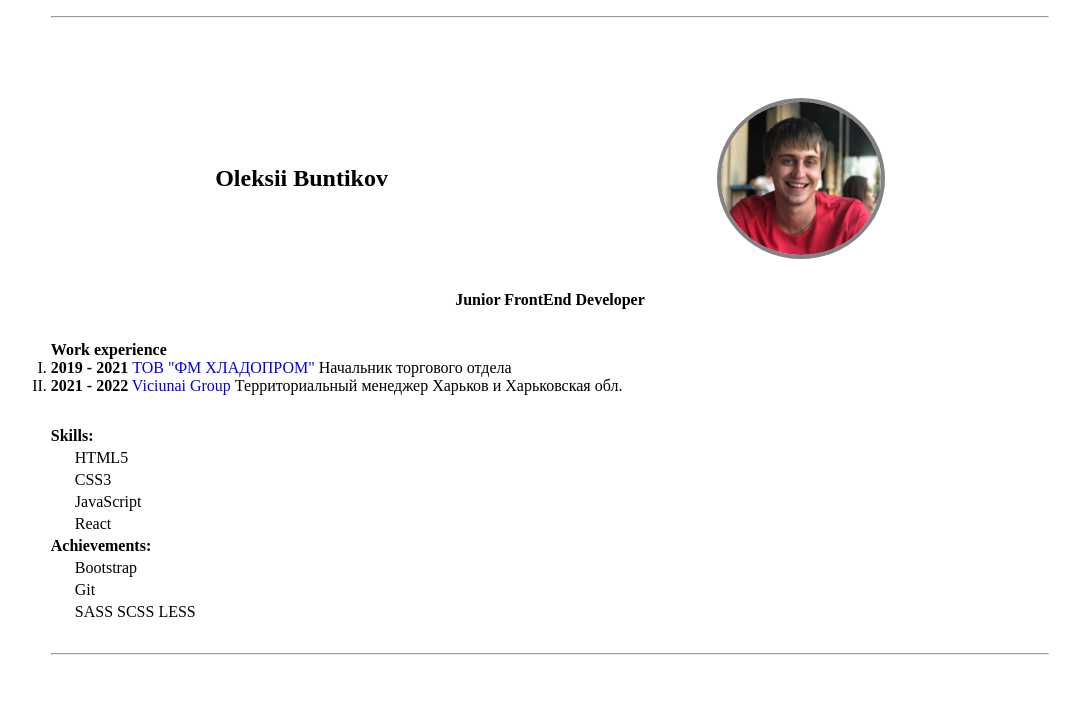
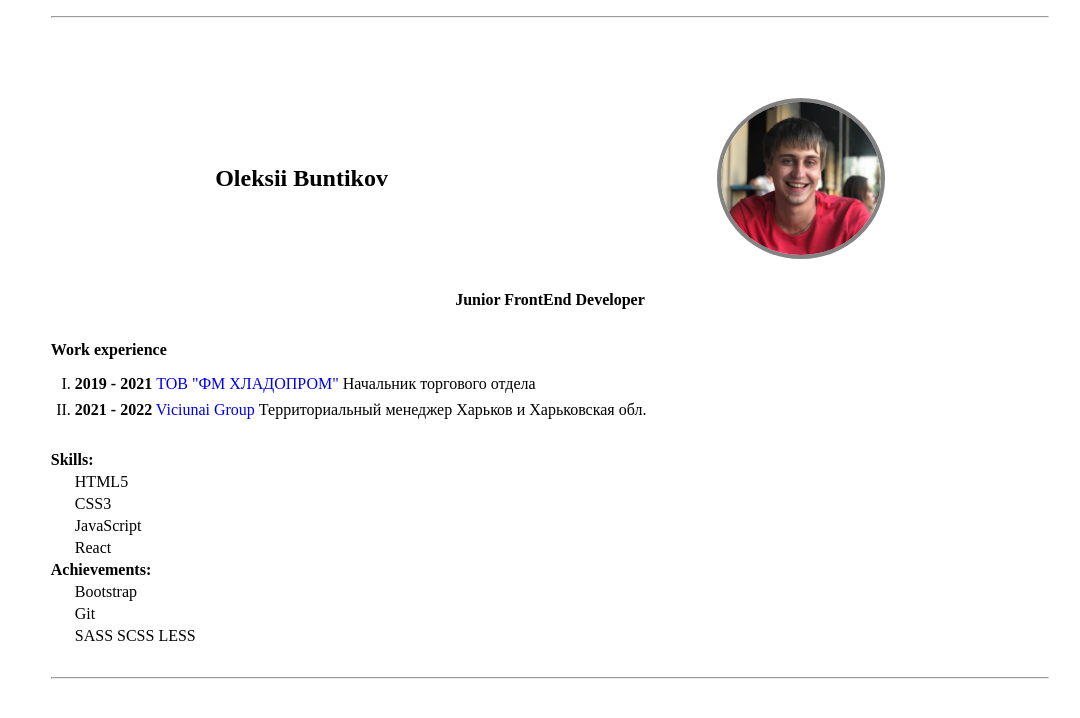
Before and after one commit to OleksiiHub/hw2, a plain HTML site: page index.html in a window 1280 px wide. Shown: the whole page, without its empty margins (90-1170 px from the left). Drawn offline with Linux system fonts and the light colour scheme.

Commit message:
error correction

```diff
--- a/style/style.css
+++ b/style/style.css
@@ -32,6 +32,12 @@
 span{
     font-weight:bold;
 }
+ol{
+    margin: 1rem;
+}
+li{
+    margin: .5rem;
+}
 a{
     text-decoration: none;
 }
```
Also changed, not shown: 1 other file.
